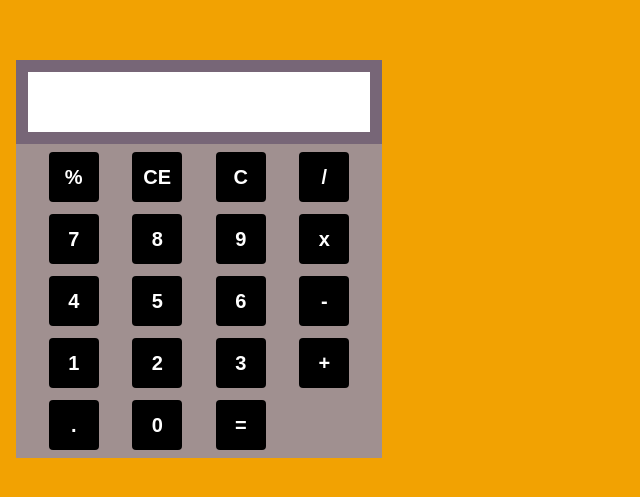
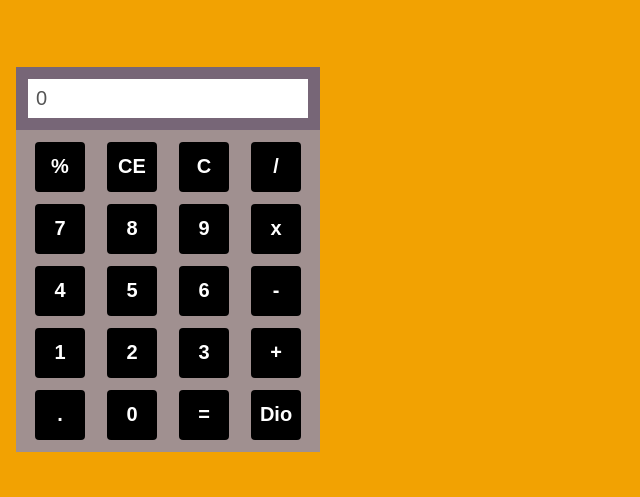
Before and after one commit to anderson-mntn/calculadora-react, a React (Create React App) app: page / in a window 1280 px wide. Shown: the part 141-638 px from the top of the page, without its empty margins (0-640 px from the left). Built offline with nearby package versions, Linux system fonts and the light colour scheme.

Commit message:
add: sum function

```diff
--- a/src/App.js
+++ b/src/App.js
@@ -8,43 +8,60 @@ import { useState } from "react";
 const App = () => {
 
   // Implementando funções da calculadora
-  const [currentNumber, setCurrentNumber] = useState(0);
-  const handleAddNumber = () =>{
+
+  const [currentNumber, setCurrentNumber] = useState('0');
+  const [firstNumber, setFirstNumber] = useState('0');
+
+  const handleAddNumber = (number) => {
+    console.log(number, currentNumber);
+    setCurrentNumber(prev => `${prev == '0' ? '' : prev}${number}`)
 
   }
+  const handleOnClear = () => {
+    setCurrentNumber('0');
+    setFirstNumber('0');
+  }
+  const handleSum = () => {
+    if(firstNumber == '0'){
+      setFirstNumber(String(currentNumber));
+      setCurrentNumber('0');
+    } else {
+      const sum = Number(firstNumber) + Number(currentNumber);
+      setCurrentNumber(String(sum));
+
+    }
+  }
+
 
   return (
     <Container>
      <Content>
-        <Input/>
+        <Input value={currentNumber} />
         <Row>
           <Button label="%"/>
-          <Button label="CE"/>
-          <Button label="C"/>
+          <Button label="CE" onClick={handleOnClear}/>
+          <Button label="C" />
           <Button label="/"/>
-        </Row>
-        <Row>
-          <Button label="7"/>
-          <Button label="8"/>
-          <Button label="9"/>
+
+          <Button label="7" onClick={() => handleAddNumber('7')}/>
+          <Button label="8" onClick={() => handleAddNumber('8')}/>
+          <Button label="9" onClick={() => handleAddNumber('9')}/>
           <Button label="x"/>
-        </Row>
-        <Row>
-          <Button label="4"/>
-          <Button label="5"/>
-          <Button label="6"/>
+
+          <Button label="4" onClick={() => handleAddNumber('4')}/>
+          <Button label="5" onClick={() => handleAddNumber('5')}/>
+          <Button label="6" onClick={() => handleAddNumber('6')}/>
           <Button label="-"/>
-        </Row>
-        <Row>
-          <Button label="1"/>
-          <Button label="2"/>
-          <Button label="3"/>
-          <Button label="+"/>
-        </Row>
-        <Row>
-          <Button label="."/>
-          <Button label="0"/>
+
+          <Button label="1" onClick={() => handleAddNumber('1')} />
+          <Button label="2" onClick={() => handleAddNumber('2')} />
+          <Button label="3" onClick={() => handleAddNumber('3')} />
+          <Button label="+"  onClick = {handleSum}/>
+
+          <Button label="." onClick={() => handleAddNumber('.')}/>
+          <Button label="0" onClick={() => handleAddNumber('0')}/>
           <Button label="="/>
+          <Button label="Dio" />
         </Row>
       </Content>
     </Container>
--- a/src/components/Button/style.js
+++ b/src/components/Button/style.js
@@ -13,7 +13,7 @@ export const ButtonContainer = styled.button`
     font-weight: 700;
     color: #ffffff;
     background-color: #000000;
-    margin: .25rem auto;
+    margin: auto;
     font-family: 'Arial';
     font-size: 1.25rem;
 
--- a/src/components/Input/index.js
+++ b/src/components/Input/index.js
@@ -3,8 +3,7 @@ import { InputContainer } from "./style";
 const Input = ({value}) =>{
     return(
         <InputContainer>
-            {/* Hi, input -&gt; &nbsp;  */}
-            <input/>
+            <input disabled value={value}/>
         </InputContainer>
     )
 }
--- a/src/components/Input/style.js
+++ b/src/components/Input/style.js
@@ -9,15 +9,16 @@ export const InputContainer = styled.div`
     justify-content: center;
     padding: .75rem;
 
+
     input{
-        width: auto;
+        width: 280px;
         height: auto;
         background-color: #ffffff;
         border: 0;
         float: left;
         clear: both;
-        font-size: 24px;
-        padding: 1rem;
+        font-size: 1.25rem;
+        padding: .5rem;
 
     }
 `
--- a/src/styles.js
+++ b/src/styles.js
@@ -11,7 +11,7 @@ export const Container = styled.div`
 `
 export const Content = styled.div`
     background-color: #a09090;
-    width: fit-content;
+    width: auto;
     min-height: 350px;
     margin: 1rem;
 
@@ -19,7 +19,8 @@ export const Content = styled.div`
 export const Row = styled.div`
     display:grid;
     grid-template-columns: 1fr 1fr 1fr 1fr;
-    margin: .25rem 1rem;
+    gap: .75rem 0;
+    margin: .75rem .5rem;
 `
 export const Column = styled.div`
     display:flex;
```
Also changed, not shown: src/components/Button/index.js (+4 -3 lines).
